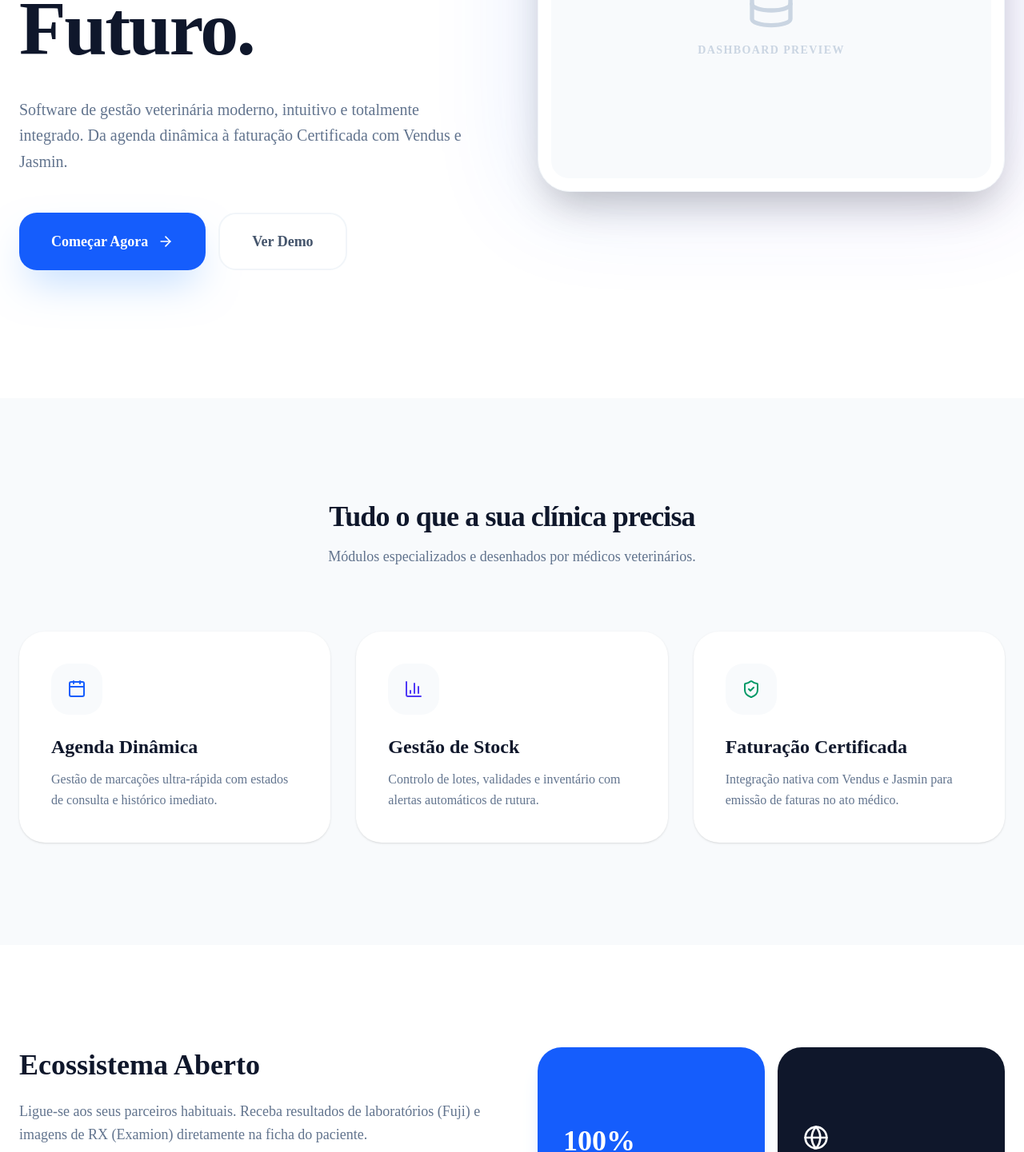
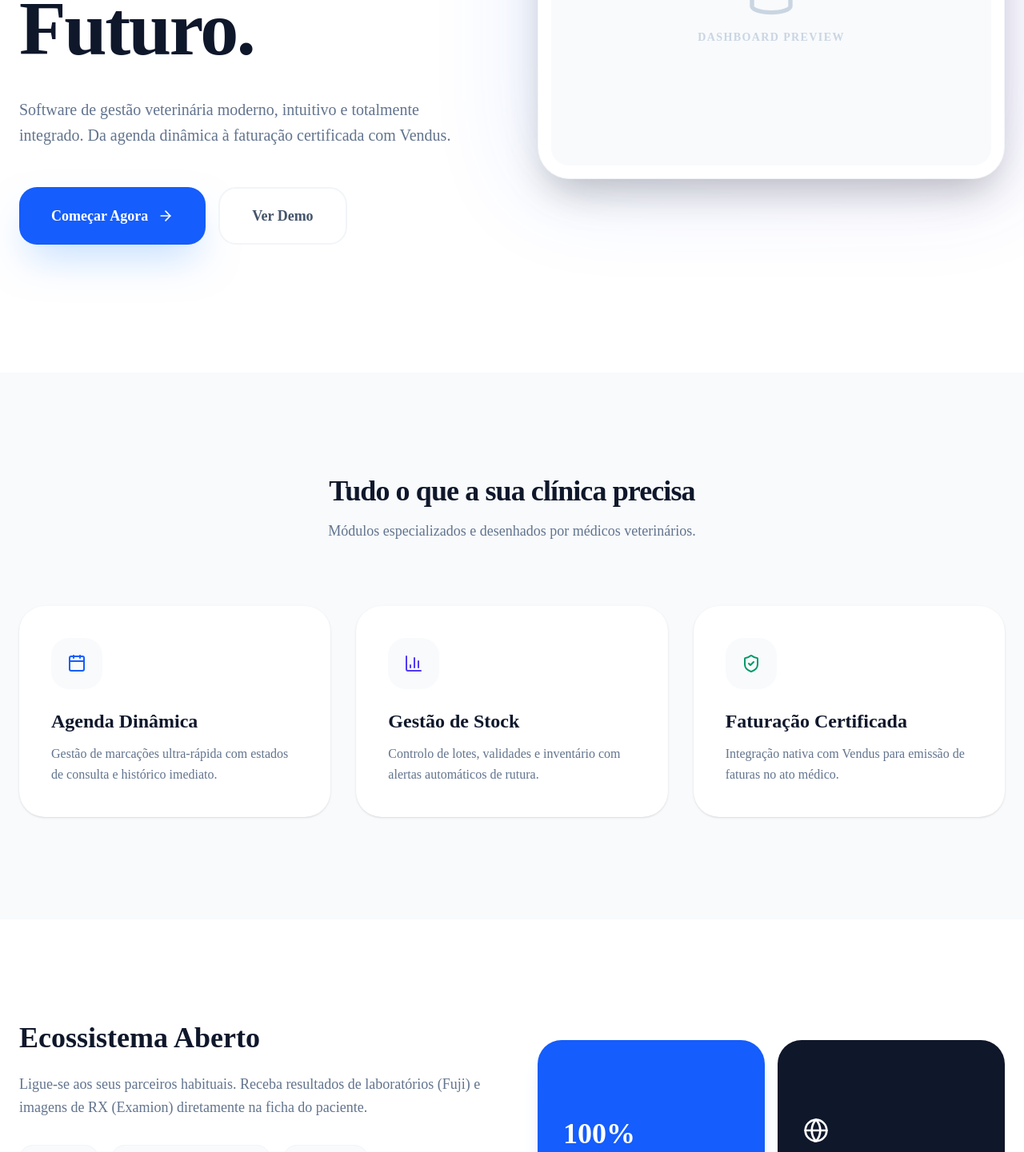
Before and after one commit to Canditos/VETAPPCLOUD, a Next.js app: page / in a window 1280 px wide. Shown: the part 500-1941 px from the top of the page at 80% size. Built offline with nearby package versions, Linux system fonts and the light colour scheme.

Commit message:
fix: correct billing references from Jasmin to Vendus as primary invoicing system

```diff
--- a/src/app/page.tsx
+++ b/src/app/page.tsx
@@ -46,7 +46,7 @@ export default function Home() {
             </h1>
             <p className="text-xl text-slate-500 max-w-2xl font-medium leading-relaxed">
               Software de gestão veterinária moderno, intuitivo e totalmente integrado.
-              Da agenda dinâmica à faturação Certificada com Vendus e Jasmin.
+              Da agenda dinâmica à faturação certificada com Vendus.
             </p>
             <div className="flex flex-col sm:flex-row gap-4 pt-4">
               <Link href="/dashboard" className="px-10 py-5 bg-blue-600 text-white rounded-2xl font-black text-lg shadow-2xl shadow-blue-200 hover:scale-105 transition-all flex items-center justify-center gap-3">
@@ -91,7 +91,7 @@ export default function Home() {
               <FeatureCard
                 icon={<ShieldCheck className="text-emerald-600" />}
                 title="Faturação Certificada"
-                description="Integração nativa com Vendus e Jasmin para emissão de faturas no ato médico."
+                description="Integração nativa com Vendus para emissão de faturas no ato médico."
               />
             </div>
           </div>
@@ -106,8 +106,8 @@ export default function Home() {
                 Ligue-se aos seus parceiros habituais. Receba resultados de laboratórios (Fuji) e imagens de RX (Examion) diretamente na ficha do paciente.
               </p>
               <div className="flex flex-wrap gap-4">
-                <Badge label="Jasmin ERP" />
-                <Badge label="Vendus POS" />
+                <Badge label="Vendus" />
+                <Badge label="Jasmin ERP (Legacy)" />
                 <Badge label="Fuji Lab" />
                 <Badge label="Examion RX" />
               </div>
--- a/src/components/ConsultationBilling.tsx
+++ b/src/components/ConsultationBilling.tsx
@@ -217,8 +217,8 @@ export function ConsultationBilling({ onItemsChange }: { onItemsChange: (items:
                      </div>
                      <p className="text-[10px] font-bold text-slate-400 dark:text-slate-500 mt-1">Base: €{subtotal.toFixed(2)} · IVA: €{totalVat.toFixed(2)}</p>
                   </div>
-                  <Badge className="bg-blue-100 dark:bg-blue-900/30 text-blue-700 dark:text-blue-400 border-none px-4 py-1.5 mb-1 font-black text-[10px] uppercase tracking-widest rounded-lg">
-                     Draft Jasmin Pronto
+                   <Badge className="bg-blue-100 dark:bg-blue-900/30 text-blue-700 dark:text-blue-400 border-none px-4 py-1.5 mb-1 font-semibold text-[10px] rounded-lg">
+                     Pronto para Vendus
                   </Badge>
                </div>
             </div>
```
